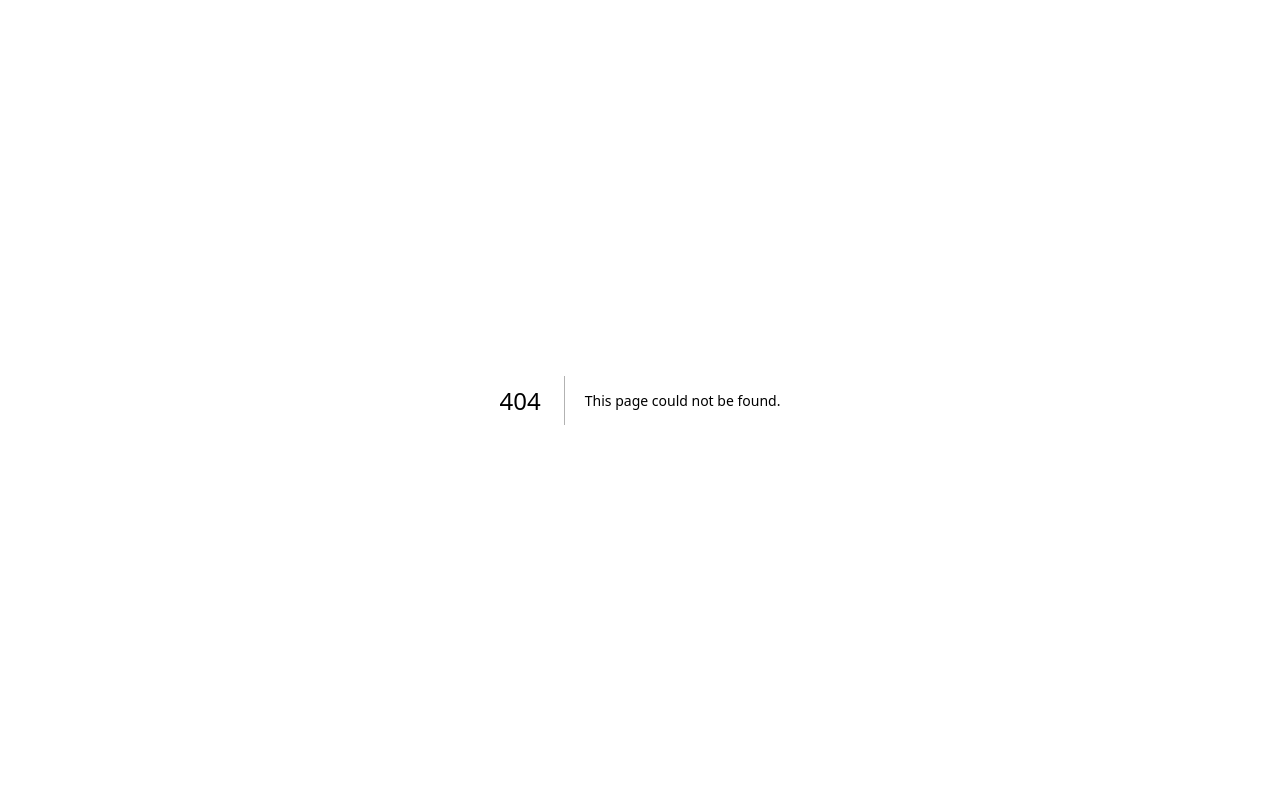
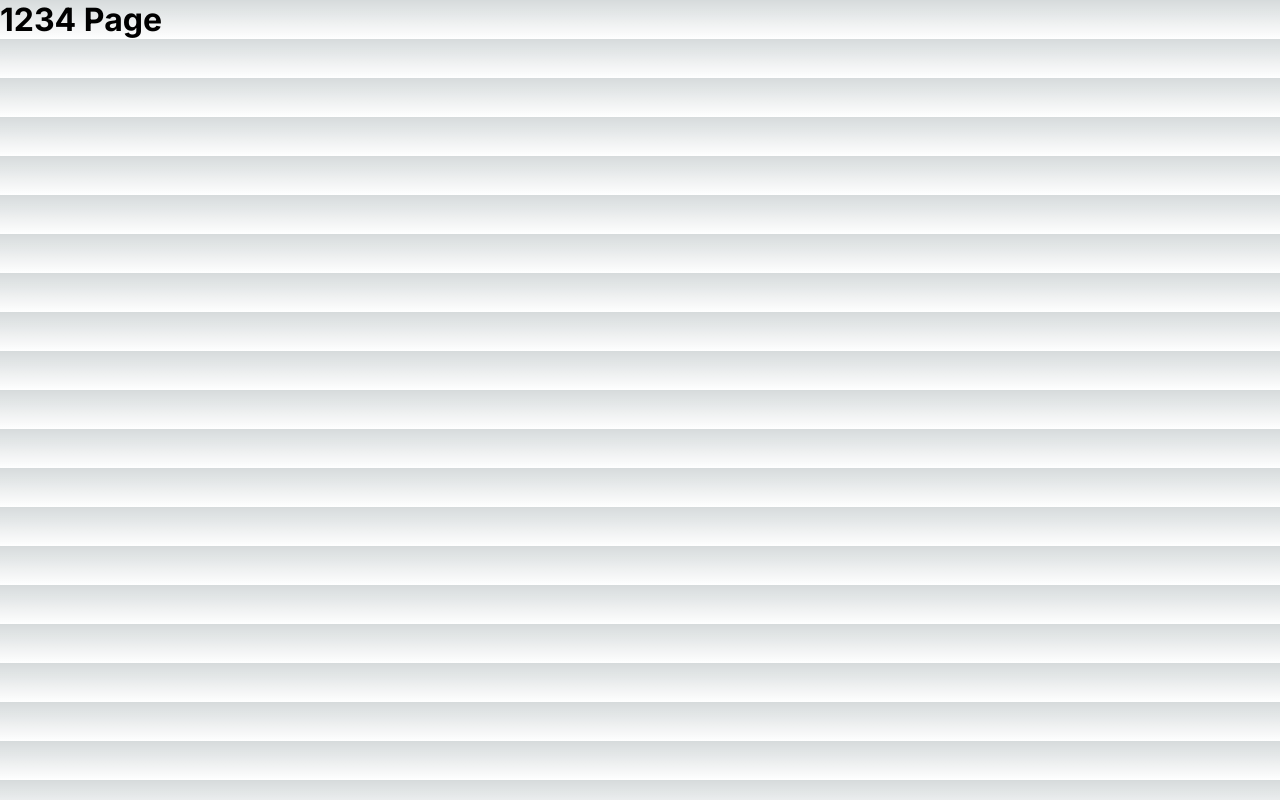
Before and after one commit to baby-developer/nextjs-note, a Next.js app: page /products/1234 in a window 1280 px wide. Before the commit this address had no page. Built offline with nearby package versions, Linux system fonts and the light colour scheme.

Commit message:
동적 라우팅

```diff
--- /dev/null
+++ b/src/app/products/[slug]/page.tsx
@@ -0,0 +1,9 @@
+type Props = {
+  params: {
+    slug: string;
+  };
+};
+
+export default function PantsPage({ params }: Props) {
+  return <h1>{params.slug} Page</h1>;
+}
--- a/src/app/products/pants/page.tsx
+++ /dev/null
@@ -1,3 +0,0 @@
-export default function PantsPage() {
-  return <h1>PantsPage</h1>;
-}
```
